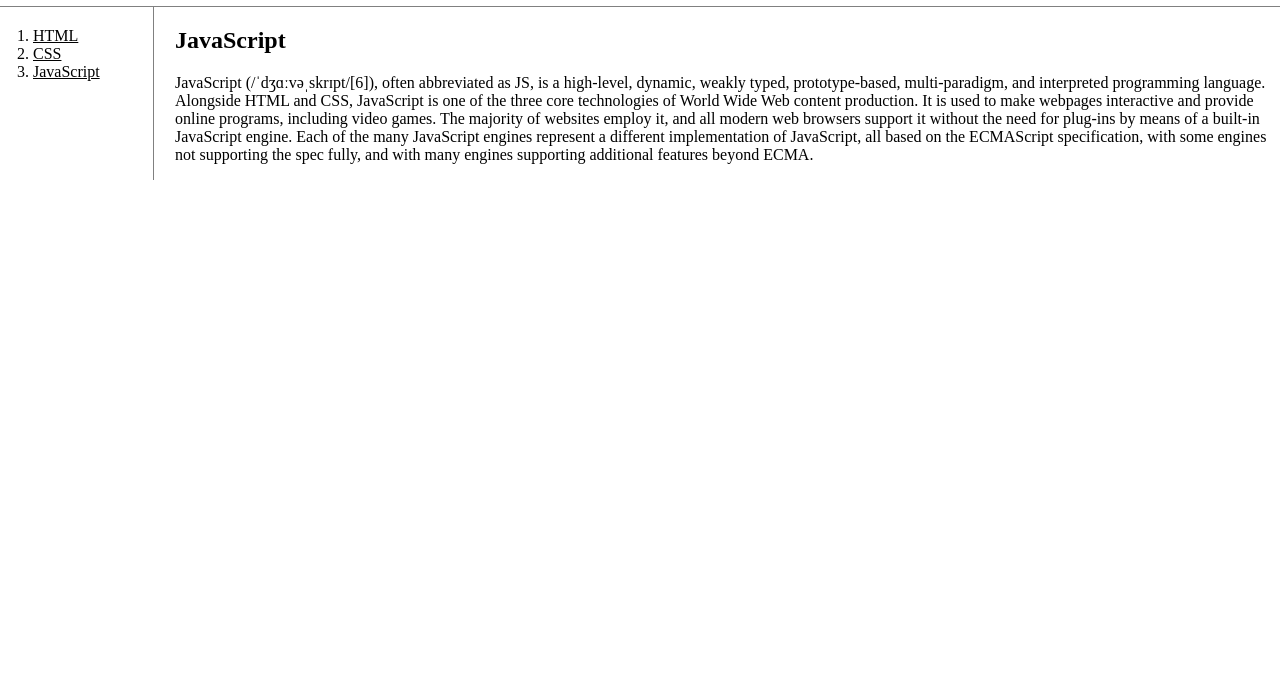
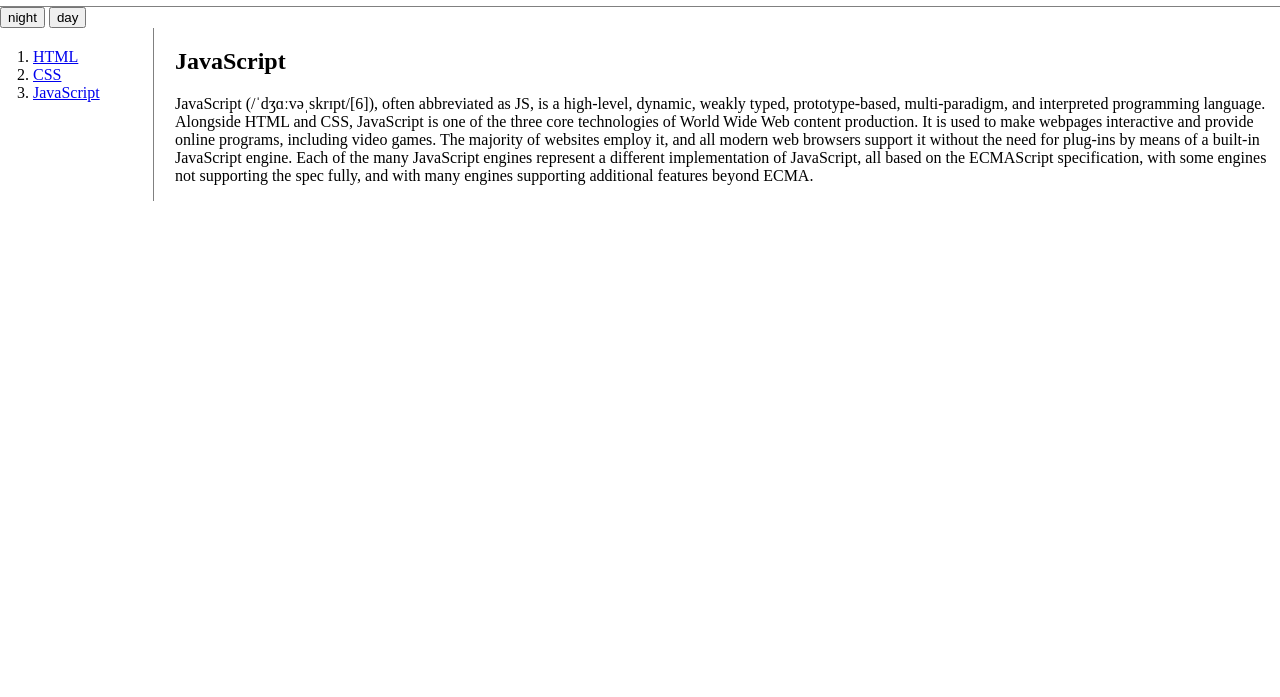
Before and after one commit to ddalkaky/testWeb, a plain HTML site: page 3.html in a window 1280 px wide. Shown: the part 103-800 px from the top of the page. Drawn offline with Linux system fonts and the light colour scheme.

Commit message:
example for using JS event.

```diff
--- a/3.html
+++ b/3.html
@@ -7,6 +7,15 @@
 </head>
 <body>
   <h1><a href="index.html">WEB</a></h1>
+  <input type="button" value="night" onclick="
+  document.querySelector('body').style.backgroundColor='black';
+  document.querySelector('body').style.color='white';
+  ">
+
+  <input type="button" value="day" onclick="
+  document.querySelector('body').style.backgroundColor='white';
+  document.querySelector('body').style.color='black';
+  ">
   <div id="grid">
     <ol>
       <li><a href="1.html">HTML</a></li>
--- a/style.css
+++ b/style.css
@@ -16,9 +16,6 @@ body{
     width: 100px;
     margin:0;
     padding: 20px;
-  }
-  a {
-    color:black;
   }
   #grid {
       display: grid;
```
Also changed, not shown: ex2.html (added, +12 -0 lines).
